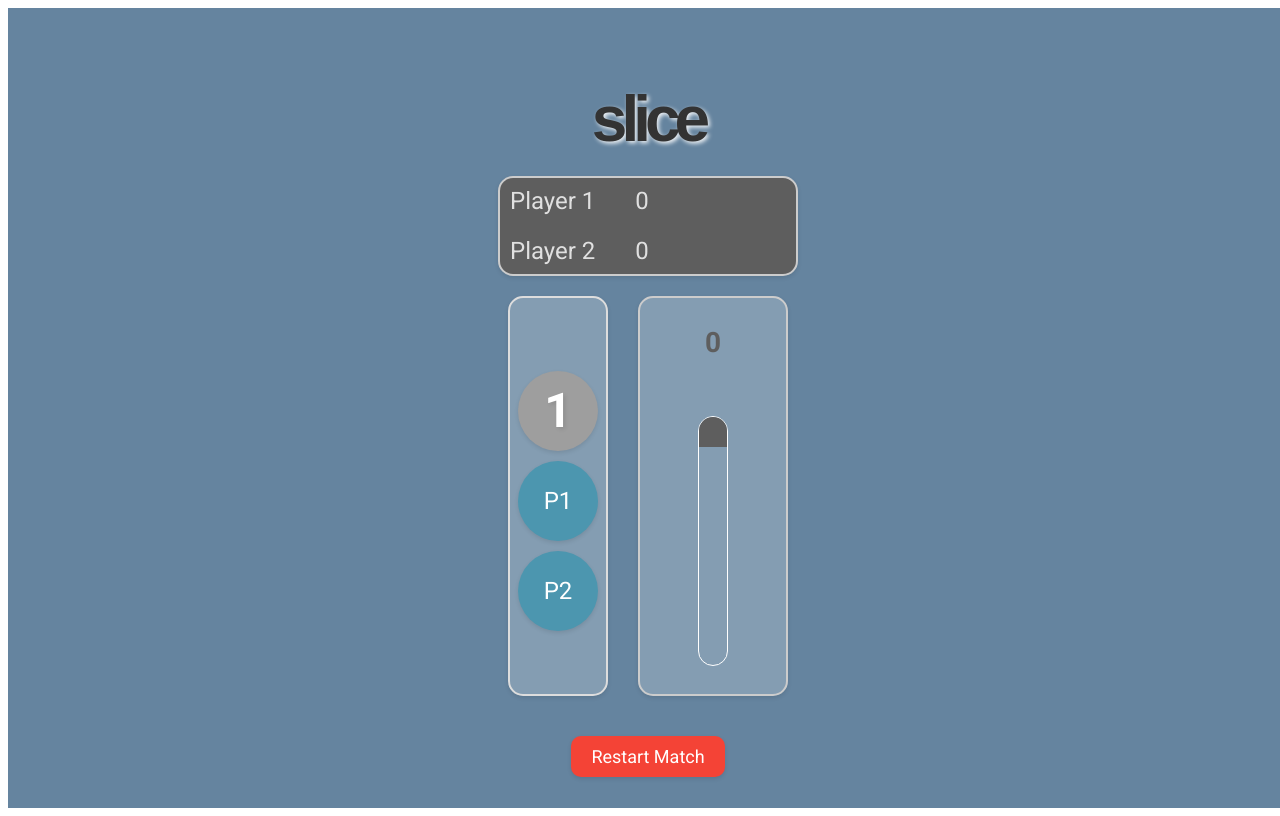
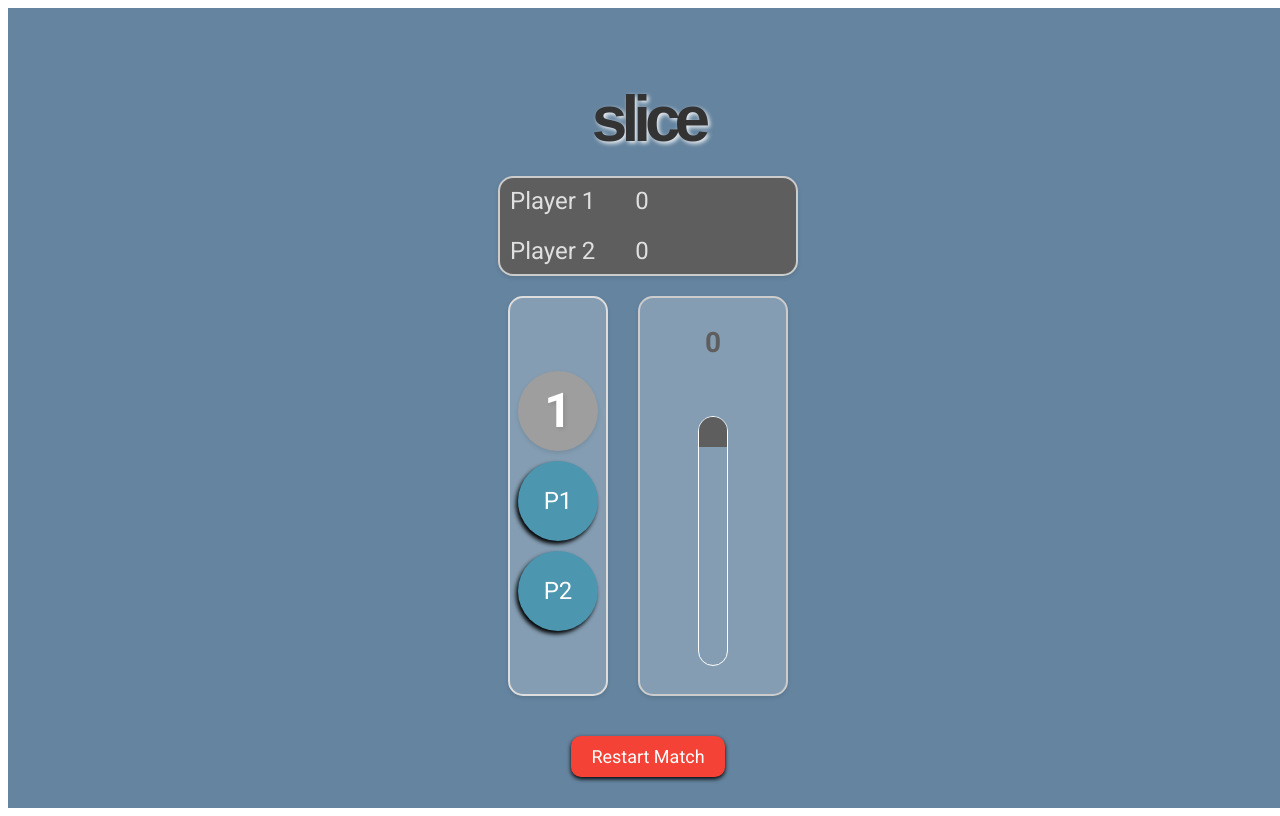
Before and after one commit to bcmfranco/slice, a Nuxt app: page / in a window 1280 px wide. Built offline with nearby package versions, Linux system fonts and the light colour scheme.

Commit message:
modify shadows

```diff
--- a/src/pages/index.vue
+++ b/src/pages/index.vue
@@ -213,7 +213,7 @@ export default {
     display: flex;
     justify-content: center;
     align-items: center;
-    box-shadow: 0 2px 4px rgba(0, 0, 0, 0.1); /* Añadí una sombra suave */
+    box-shadow: -2px 3px 4px 0px rgba(0, 0, 0, 3);
   }
 
   .racket:hover {
@@ -233,7 +233,7 @@ export default {
     border-radius: 10px;
     cursor: pointer;
     transition: background-color 0.3s ease;
-    box-shadow: 0 2px 4px rgba(0, 0, 0, 0.1); /* Añadí una sombra suave */
+    box-shadow: 0 2px 4px rgba(0, 0, 0, 3); /* Añadí una sombra suave */
   }
 
   #restart_btn:hover {
```
